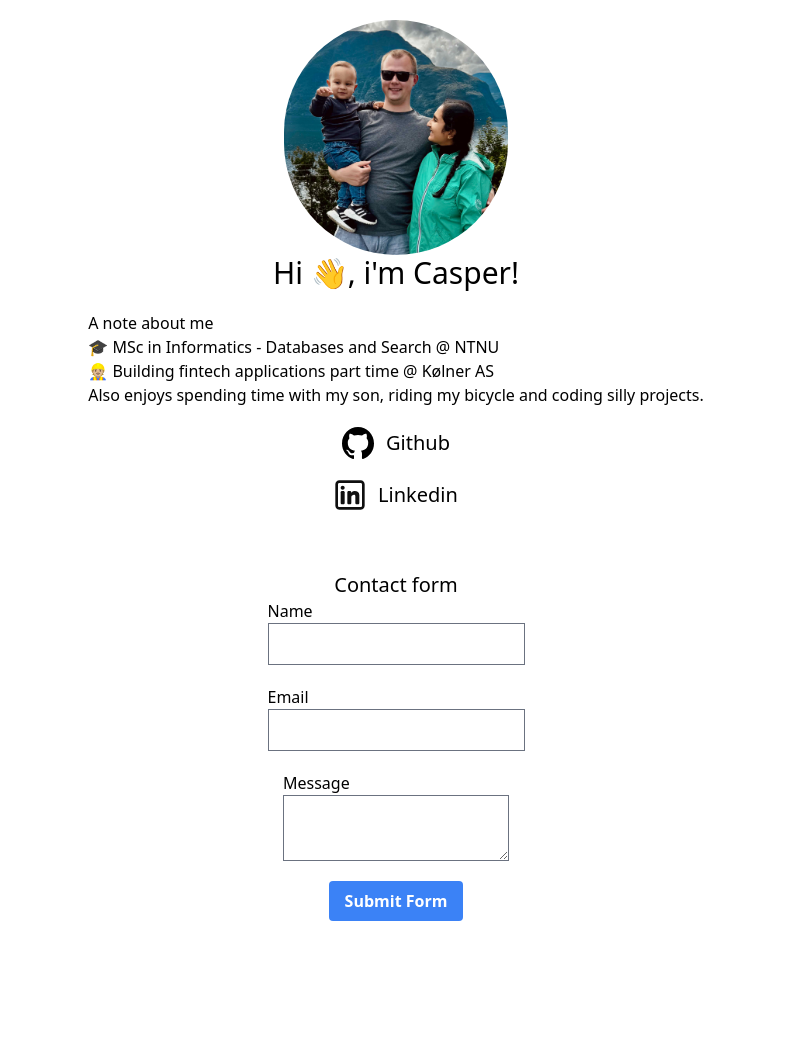
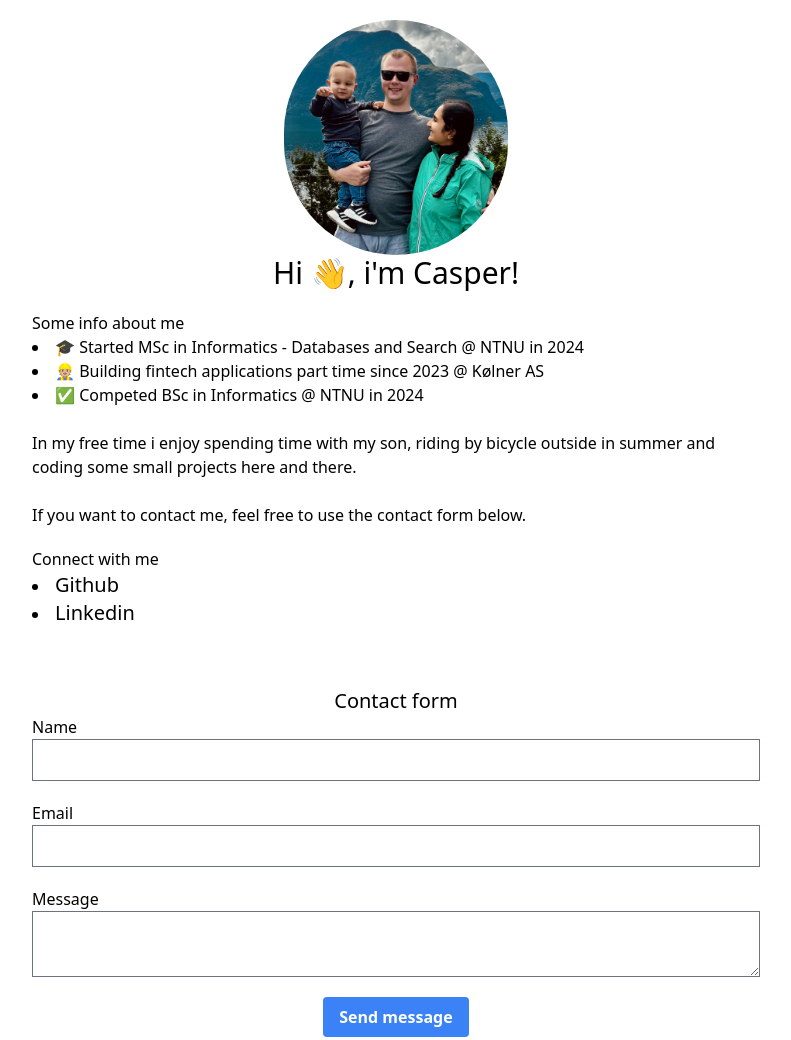
Before and after one commit to casperandreassen/personal-v2, a plain HTML site: page index.html in a window 1280 px wide. Shown: the whole page, without its empty margins (244-1035 px from the left). Before the commit the page ends 941 px from the top, so only its background shows below. Drawn offline with nearby package versions, Linux system fonts and the light colour scheme.

Commit message:
Update some info and change links

```diff
--- a/index.html
+++ b/index.html
@@ -48,48 +48,62 @@
     </script>
   </head>
   <body>
-    <main class="max-w-screen-lg m-auto p-5 flex flex-col gap-5">
+    <main class="max-w-screen-md m-auto p-5 flex flex-col gap-5">
       <div class="flex flex-col justify-center items-center">
         <img src="public/me.jpeg" class="rounded-full w-56" />
         <p class="text-bold text-3xl">Hi 👋, i'm Casper!</p>
       </div>
       <div class="m-auto flex flex-col items-center">
-        <div class="">
-          <p>A note about me</p>
-          <p>🎓 MSc in Informatics - Databases and Search @ NTNU</p>
-          <p>👷🏼 Building fintech applications part time @ Kølner AS</p>
-
+        <div>
+          <p>Some info about me</p>
+          <ul class="list-disc list-inside">
+            <li>
+              🎓 Started MSc in Informatics - Databases and Search @ NTNU in
+              2024
+            </li>
+            <li>
+              👷🏼 Building fintech applications part time since 2023 @ Kølner AS
+            </li>
+            <li>✅ Competed BSc in Informatics @ NTNU in 2024</li>
+          </ul>
+          <br />
           <p>
-            Also enjoys spending time with my son, riding my bicycle and coding
-            silly projects.
+            In my free time i enjoy spending time with my son, riding by bicycle
+            outside in summer and coding some small projects here and there.
+          </p>
+          <br />
+          <p>
+            If you want to contact me, feel free to use the contact form below.
           </p>
         </div>
       </div>
-
-      <div class="flex flex-col row-wrap gap-5 items-center">
+      <div>
+        <p>Connect with me</p>
+        <ul class="list-disc list-inside">
+          <li>
             <a
               href="https://github.com/casperandreassen"
               target="_blank"
-          class="flex flex-row items-center gap-3"
+              class="text-xl"
+              >Github</a
             >
-          <img src="public/github.svg" class="w-8" />
-          <p class="text-xl">Github</p>
-        </a>
+          </li>
+          <li>
             <a
               href="https://linkedin.com/in/casper-andreassen-bb47a11b7"
               target="_blank"
-          class="flex flex-row items-center gap-3"
+              class="text-xl"
+              >Linkedin</a
             >
-          <img src="public/linkedin.svg" class="w-8" />
-          <p class="text-xl">Linkedin</p>
-        </a>
+          </li>
+        </ul>
       </div>
       <div class="mt-10">
         <p class="text-center text-xl">Contact form</p>
         <form
           action="https://api.web3forms.com/submit"
           method="POST"
-          class="flex flex-col items-center gap-5"
+          class="flex flex-col items-center gap-5 w-full"
         >
           <!-- Replace with your Access Key -->
           <input
@@ -98,16 +112,16 @@
             value="8169af45-e9bf-4026-9436-1b425b6d5b81"
           />
 
-          <div class="flex flex-col">
+          <div class="flex flex-col w-full">
             <!-- Form Inputs. Each input must have a name="" attribute -->
             <label for="name">Name</label>
             <input type="text" name="name" required class="" />
           </div>
-          <div class="flex flex-col">
+          <div class="flex flex-col w-full">
             <label for="email">Email</label>
             <input type="email" name="email" required />
           </div>
-          <div class="flex flex-col">
+          <div class="flex flex-col w-full">
             <label for="message">Message</label>
             <textarea name="message" required></textarea>
           </div>
@@ -124,7 +138,7 @@
             type="submit"
             class="bg-blue-500 hover:bg-blue-700 text-white font-bold py-2 px-4 rounded"
           >
-            Submit Form
+            Send message
           </button>
         </form>
       </div>
```
Lines whose indentation alone changed are shown as unchanged.
